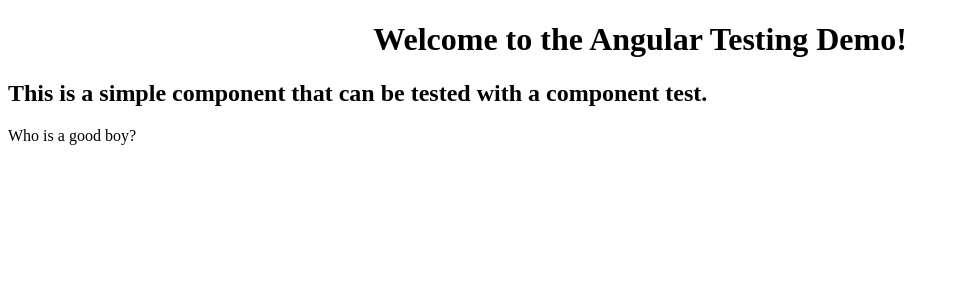
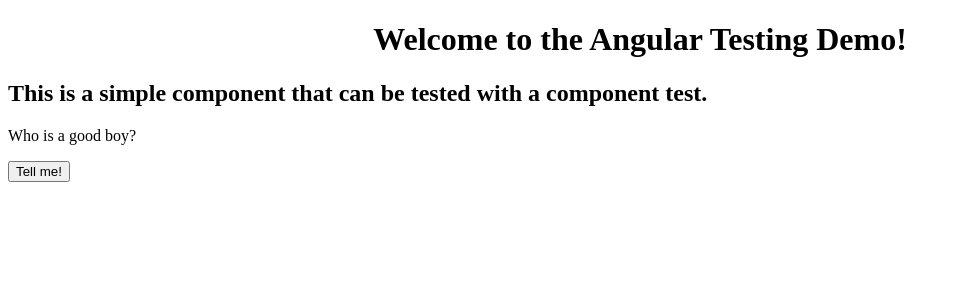
Before and after one commit to stevenschwenke/angularTestingDemo, an Angular app: page / in a window 1280 px wide. Shown: the top 300 px of the page, without its empty margins (0-959 px from the left). Built offline with nearby package versions, Linux system fonts and the light colour scheme.

Commit message:
Finalize first simple component test

```diff
--- a/src/app/component-test/component-test.component.ts
+++ b/src/app/component-test/component-test.component.ts
@@ -1,4 +1,4 @@
-import { Component, OnInit } from '@angular/core';
+import {Component, OnInit} from '@angular/core';
 
 @Component({
   selector: 'app-component-test',
@@ -7,9 +7,15 @@
 })
 export class ComponentTestComponent implements OnInit {
 
-  constructor() { }
+  answer;
+
+  constructor() {
+  }
 
   ngOnInit() {
   }
 
+  onAnswerGoodBoy() {
+    this.answer = 'You are!';
+  }
 }
--- a/src/app/component-test/component-test.html
+++ b/src/app/component-test/component-test.html
@@ -2,3 +2,7 @@
 <p>
   Who is a good boy?
 </p>
+<p>
+  <button id="button" (click)="onAnswerGoodBoy()">Tell me!</button>
+</p>
+<p id="answer">{{answer}}</p>
```
Also changed, not shown: 1 other file (tests, documents, lock files or other folders).
